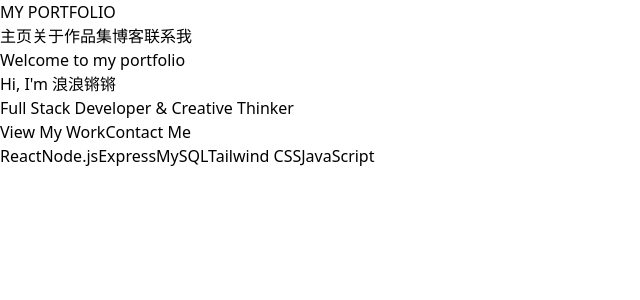
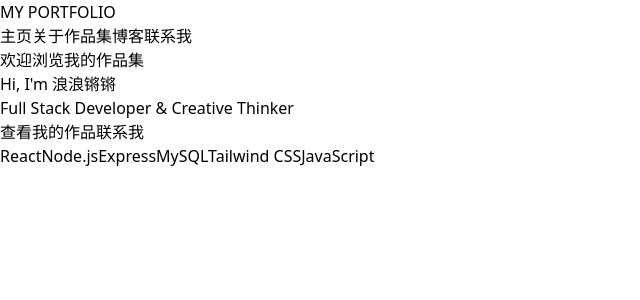
Before and after one commit to wulang123456789/portfolio-client, a React (Vite) app: page / in a window 1280 px wide. Shown: the top 300 px of the page, without its empty margins (0-640 px from the left). Built offline with nearby package versions, Linux system fonts and the light colour scheme.

Commit message:
update: home page chinese text

```diff
--- a/src/pages/Home.jsx
+++ b/src/pages/Home.jsx
@@ -12,7 +12,7 @@ export default function Home() {
           transition={{ duration: 0.5 }}
           className="text-purple-400 tracking-widest text-sm mb-4 uppercase"
         >
-          Welcome to my portfolio
+         欢迎浏览我的作品集
         </motion.p>
 
         <motion.h1
@@ -43,13 +43,13 @@ export default function Home() {
             to="/portfolio"
             className="bg-purple-600 hover:bg-purple-700 text-white px-8 py-3 rounded-full transition font-medium"
           >
-            View My Work
+            查看我的作品
           </Link>
           <Link
             to="/contact"
             className="border border-purple-400 text-purple-400 hover:bg-purple-400 hover:text-white px-8 py-3 rounded-full transition font-medium"
           >
-            Contact Me
+            联系我
           </Link>
         </motion.div>
       </div>
```
